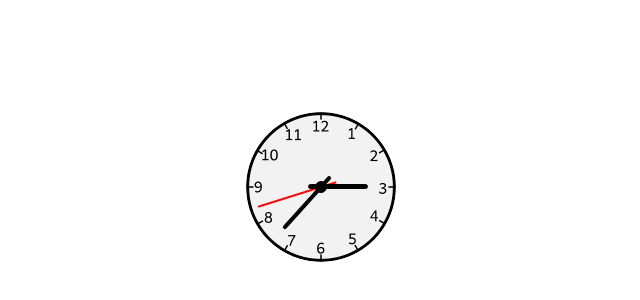
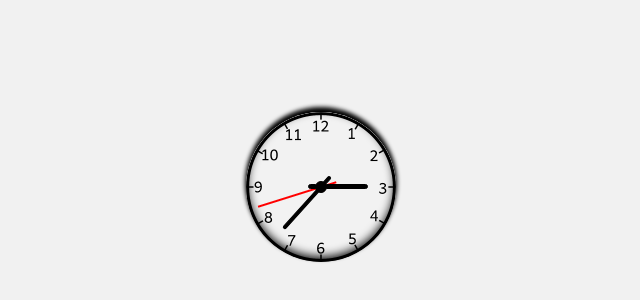
Before and after one commit to alexender-miadzvedzeu/clock, a plain HTML site: page index.html in a window 1280 px wide. Shown: the part 128-428 px from the top of the page, without its empty margins (319-959 px from the left). Drawn offline with Linux system fonts and the light colour scheme.

Commit message:
add shadows

```diff
--- a/style.css
+++ b/style.css
@@ -3,7 +3,9 @@
     padding: 0;
     box-sizing: border-box;
 }
-
+body {
+    background: #f1f1f1;
+}
 .clock {
     width: 150px;
     height: 150px;
@@ -17,6 +19,7 @@
     background-position: center;
     background-size: cover;
     background-repeat: no-repeat;
+    box-shadow: inset 0px -4px 10px 1px #000, 0px -4px 4px 1px #000;
 }
 
 #secondsArrow {
```
